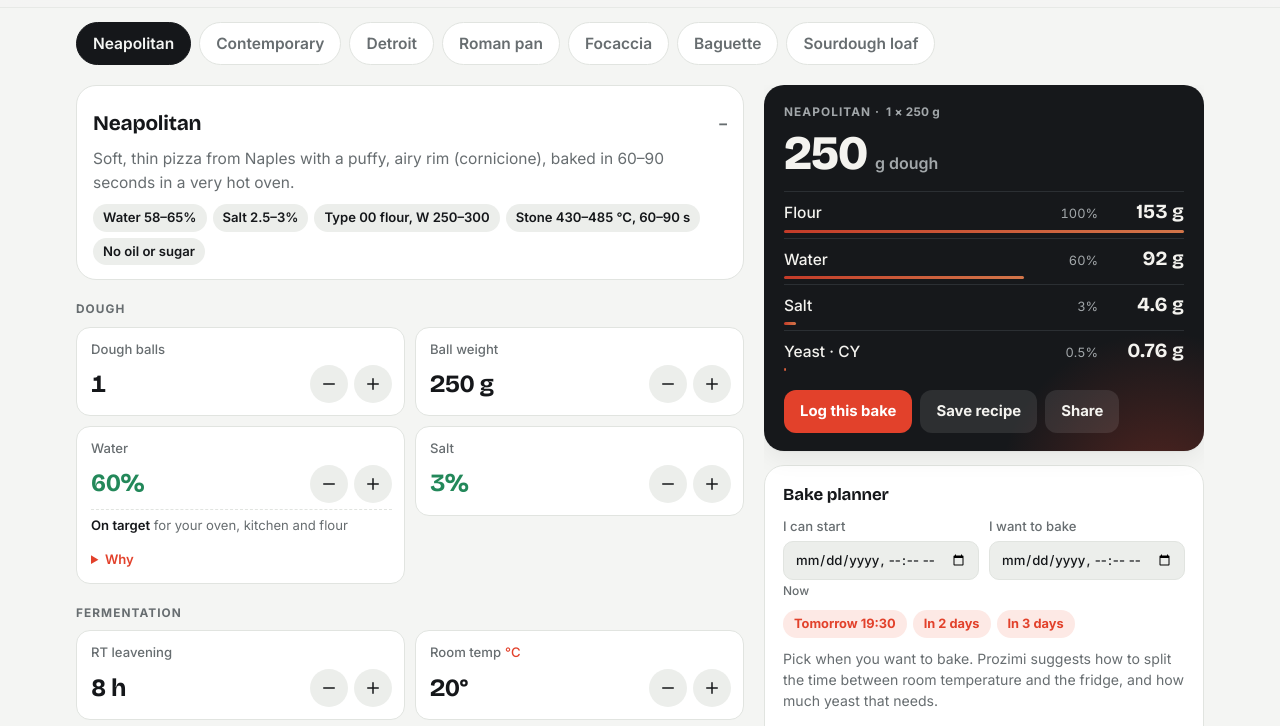
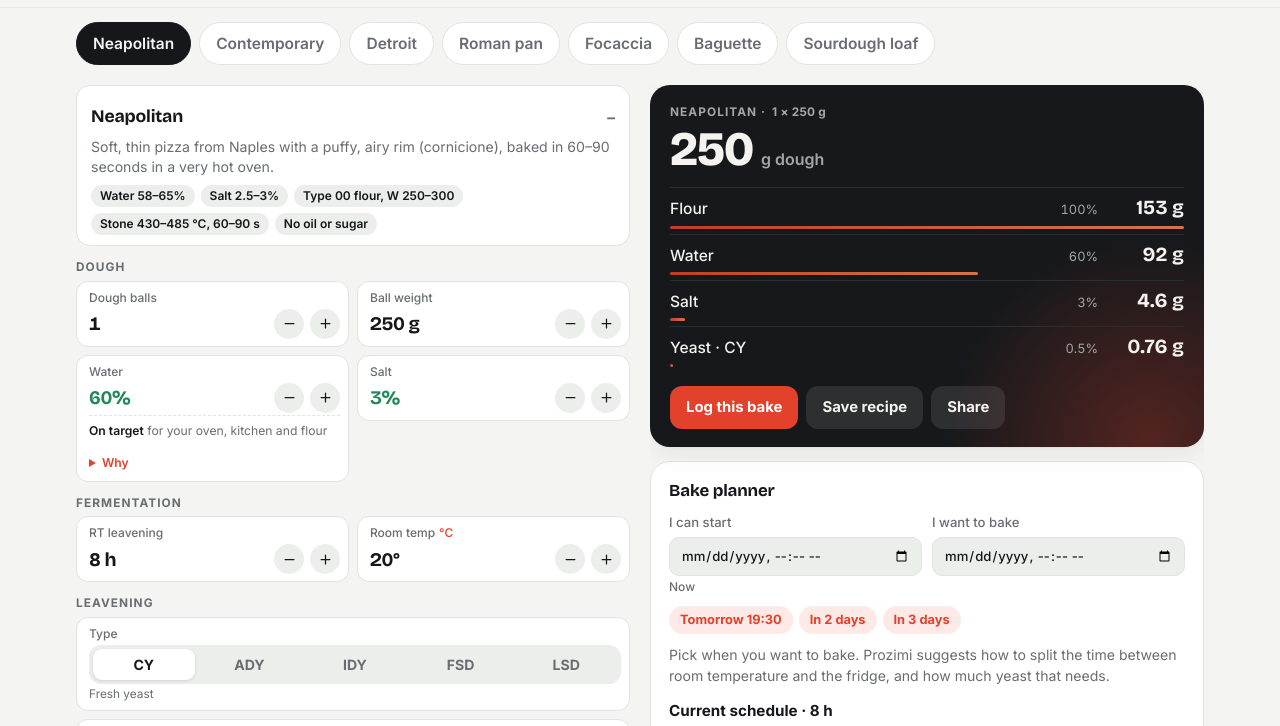
Before and after one commit to papsitopaps/paps, a website with bundled scripts: page web/index.html in a window 1280 px wide. Shown: the part 53-779 px from the top of the page. Built offline with nearby package versions, Linux system fonts and the light colour scheme.

Commit message:
Equal-width settings and results columns; more compact input cards
Co-Authored-By: Claude Opus 5.5 <noreply@anthropic.com>
Claude-Session: https://claude.ai/code/session_01LNcgamMqeKh5FMwWVU9YAR

```diff
--- a/web/styles.css
+++ b/web/styles.css
@@ -113,47 +113,47 @@ main { max-width: 1160px; margin: 0 auto; padding: 16px max(16px, env(safe-area-
 /* ---------- Calculator layout ---------- */
 .calc { display: grid; gap: 20px; }
 @media (min-width: 900px) {
-  .calc { grid-template-columns: minmax(0, 1fr) minmax(0, 440px); align-items: start; }
+  .calc { grid-template-columns: minmax(0, 1fr) minmax(0, 1fr); align-items: start; }
   .results { position: sticky; top: 76px; max-height: calc(100vh - 92px); overflow: auto; scrollbar-width: thin; padding-bottom: 8px; }
 }
-.inputs { display: grid; gap: 22px; min-width: 0; }
-.eyebrow { margin: 0 0 10px; font: 700 .74rem/1.2 var(--font-body); letter-spacing: .09em; text-transform: uppercase; color: var(--muted); display: flex; align-items: center; gap: 6px; }
+.inputs { display: grid; gap: 14px; min-width: 0; }
+.eyebrow { margin: 0 0 6px; font: 700 .74rem/1.2 var(--font-body); letter-spacing: .09em; text-transform: uppercase; color: var(--muted); display: flex; align-items: center; gap: 6px; }
 .eyebrow svg { width: 14px; height: 14px; }
 /* Inputs come in pairs (count + weight, water + salt, time + temperature), so use two columns;
    a leftover last tile spans the row instead of sitting alone. One column on phones. */
-.tiles { display: grid; grid-template-columns: repeat(2, minmax(0, 1fr)); gap: 10px; align-items: start; }
+.tiles { display: grid; grid-template-columns: repeat(2, minmax(0, 1fr)); gap: 8px; align-items: start; }
 .tiles > :last-child:nth-child(odd) { grid-column: 1 / -1; }
 @media (max-width: 520px) { .tiles { grid-template-columns: minmax(0, 1fr); } }
 
 .tile {
   background: var(--surface); border: 1px solid var(--line); border-radius: var(--r-md);
-  padding: 12px 12px 12px 14px; display: grid; grid-template-columns: minmax(0, 1fr); align-content: start; gap: 6px; min-width: 0;
+  padding: 7px 8px 7px 12px; display: grid; grid-template-columns: minmax(0, 1fr); align-content: start; gap: 2px; min-width: 0; border-radius: 12px;
   transition: border-color .15s;
 }
 .tile:focus-within { border-color: color-mix(in srgb, var(--accent) 55%, var(--line)); }
 .tile.wide { grid-column: 1 / -1; }
-.tile > label, .tile .label { font-size: .82rem; font-weight: 500; color: var(--muted); }
+.tile > label, .tile .label { font-size: .75rem; font-weight: 500; color: var(--muted); }
 .tile .unit { color: var(--accent); margin-left: 4px; }
 .tile-row { display: flex; align-items: center; gap: 8px; }
 .val {
   flex: 1; min-width: 0; width: 100%; border: 0; background: none; padding: 0;
-  font: 700 1.55rem/1.1 var(--font-display); letter-spacing: -.02em; font-variant-numeric: tabular-nums;
+  font: 700 1.2rem/1.1 var(--font-display); letter-spacing: -.02em; font-variant-numeric: tabular-nums;
 }
 .val:focus { outline: none; }
 .val.ok { color: var(--good); }
 .val.off { color: var(--mid); }
 .steps { display: flex; gap: 6px; flex: none; }
 .steps button {
-  width: 38px; height: 38px; border-radius: 50%; border: 0; background: var(--surface-2); color: var(--ink);
+  width: 30px; height: 30px; border-radius: 50%; border: 0; background: var(--surface-2); color: var(--ink);
   display: grid; place-items: center; cursor: pointer; touch-action: manipulation; transition: background .12s, transform .08s;
 }
 .steps button:hover { background: color-mix(in srgb, var(--accent) 14%, var(--surface-2)); }
 .steps button:active { transform: scale(.92); }
-.steps svg { width: 18px; height: 18px; }
+.steps svg { width: 15px; height: 15px; }
 .flour-name { border: 0; background: none; padding: 0; font-size: .82rem; font-weight: 500; color: var(--muted); }
 .hint { font-size: .8rem; color: var(--muted); }
 
-.advice { font-size: .82rem; color: var(--muted); display: flex; flex-wrap: wrap; align-items: center; gap: 6px 10px; padding-top: 6px; border-top: 1px dashed var(--line); }
+.advice { font-size: .76rem; color: var(--muted); display: flex; flex-wrap: wrap; align-items: center; gap: 6px 10px; padding-top: 6px; border-top: 1px dashed var(--line); }
 .advice > span { flex: 1 1 12em; min-width: 0; }
 .advice b { color: var(--ink); font-weight: 600; }
 .advice details { flex-basis: 100%; }
@@ -162,7 +162,7 @@ main { max-width: 1160px; margin: 0 auto; padding: 16px max(16px, env(safe-area-
 .chip { border: 0; border-radius: 99px; padding: 4px 11px; background: var(--accent-soft); color: var(--accent); font-weight: 700; font-size: .8rem; cursor: pointer; }
 
 .seg { display: flex; padding: 4px; gap: 4px; background: var(--surface-2); border-radius: 12px; }
-.seg button { flex: 1; padding: 8px 6px; border: 0; border-radius: 9px; background: none; font-weight: 700; cursor: pointer; color: var(--muted); }
+.seg button { flex: 1; padding: 5px 6px; font-size: .88rem; border: 0; border-radius: 9px; background: none; font-weight: 700; cursor: pointer; color: var(--muted); }
 .seg button[aria-pressed="true"] { background: var(--surface); color: var(--ink); box-shadow: 0 1px 3px rgb(0 0 0 / .12); }
 .seg.small { flex: 0 0 120px; }
 .switch-row { display: flex; align-items: center; justify-content: space-between; cursor: pointer; font-weight: 500; }
@@ -370,17 +370,21 @@ label.row { cursor: pointer; }
 #btn-theme svg { width: 20px; height: 20px; }
 
 /* Style intro */
-.style-intro { background: var(--surface); border: 1px solid var(--line); border-radius: var(--r-lg); padding: 14px 16px; }
+.style-intro { background: var(--surface); border: 1px solid var(--line); border-radius: var(--r-md); padding: 10px 14px; }
 .style-intro > summary { list-style: none; cursor: pointer; display: flex; align-items: center; justify-content: space-between; }
 .style-intro > summary::-webkit-details-marker { display: none; }
 .style-intro > summary::after { content: "–"; color: var(--muted); font-weight: 700; }
 .style-intro:not([open]) > summary::after { content: "+"; }
-.style-intro h2 { margin: 0; font-size: 1.3rem; }
-.style-intro p { margin: 6px 0 10px; color: var(--muted); max-width: 65ch; }
+.style-intro h2 { margin: 0; font-size: 1.1rem; }
+.style-intro p { margin: 4px 0 8px; color: var(--muted); max-width: 65ch; font-size: .88rem; line-height: 1.45; }
 .traits { list-style: none; margin: 0; padding: 0; display: flex; flex-wrap: wrap; gap: 6px; }
-.traits li { padding: 4px 10px; border-radius: 99px; background: var(--surface-2); font-size: .82rem; font-weight: 600; }
+.traits li { padding: 2px 9px; border-radius: 99px; background: var(--surface-2); font-size: .75rem; font-weight: 600; }
 
 .nocase { text-transform: none; letter-spacing: .02em; }
 
 .ok-text { color: var(--good); }
 .lib-filter { font-weight: 600; color: var(--ink); }
+
+/* Compact switch rows and hints inside tiles */
+.switch-row { padding-top: 9px; padding-bottom: 9px; font-size: .9rem; }
+.tile .hint { font-size: .74rem; }
```
